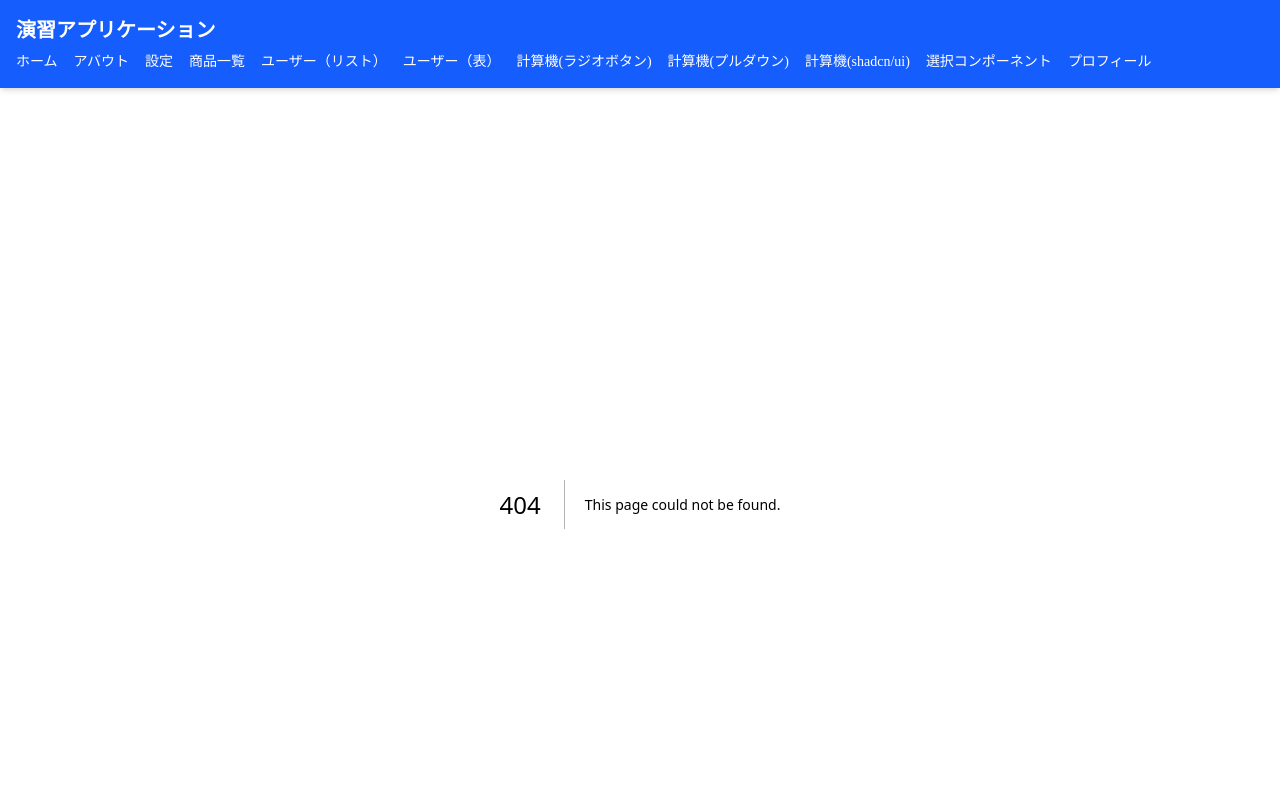
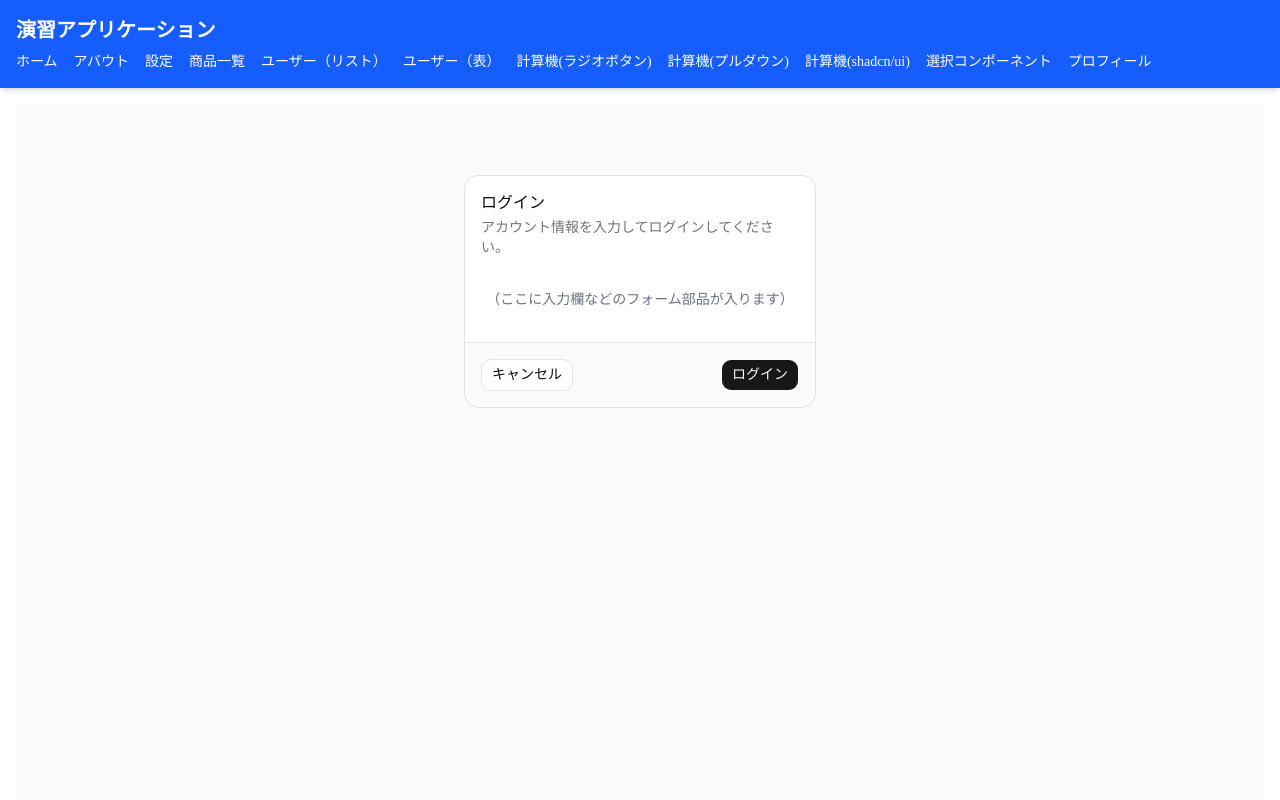
Before and after one commit to H-Akaogi/TS-Frontend-Exercise, a Next.js app: page /chapter05/list5/card in a window 1280 px wide. Before the commit this address had no page. Shown: the top 800 px of the page. Built offline with nearby package versions, Linux system fonts and the light colour scheme.

Commit message:
リスト5-6 カード

```diff
--- /dev/null
+++ b/app/chapter05/list5/card/page.tsx
@@ -0,0 +1,44 @@
+import { Button } from "@/components/ui/button";
+// 💡 Cardに関連するすべての部品をインポートする
+import {
+    Card,
+    CardContent,
+    CardDescription,
+    CardFooter,
+    CardHeader,
+    CardTitle,
+} from "@/components/ui/card";
+
+export default function CardSample() {
+    return (
+        <div className="p-8 bg-slate-50 min-h-screen">
+
+            {/* Card本体：全体の枠線、角丸、影をつける */}
+            {/* w-[350px] でカードの横幅を指定 */}
+            <Card className="w-[350px] mx-auto mt-10">
+
+                {/* ヘッダー部分：見出しと補足説明 */}
+                <CardHeader>
+                    <CardTitle>ログイン</CardTitle>
+                    <CardDescription>
+                        アカウント情報を入力してログインしてください。
+                    </CardDescription>
+                </CardHeader>
+
+                {/* コンテンツ部分：メインの中身（入力フォームなど） */}
+                <CardContent>
+                    <p className="text-sm text-gray-500 text-center py-4">
+                        （ここに入力欄などのフォーム部品が入ります）
+                    </p>
+                </CardContent>
+
+                {/* フッター部分：アクションボタンなど */}
+                {/* flex justify-between でボタンを左右に配置できる */}
+                <CardFooter className="flex justify-between">
+                    <Button variant="outline">キャンセル</Button>
+                    <Button>ログイン</Button>
+                </CardFooter>
+            </Card>
+        </div>
+    );
+}
--- /dev/null
+++ b/components/ui/card.tsx
@@ -0,0 +1,103 @@
+import * as React from "react"
+
+import { cn } from "@/lib/utils"
+
+function Card({
+  className,
+  size = "default",
+  ...props
+}: React.ComponentProps<"div"> & { size?: "default" | "sm" }) {
+  return (
+    <div
+      data-slot="card"
+      data-size={size}
+      className={cn(
+        "group/card flex flex-col gap-(--card-spacing) overflow-hidden rounded-xl bg-card py-(--card-spacing) text-sm text-card-foreground ring-1 ring-foreground/10 [--card-spacing:--spacing(4)] has-data-[slot=card-footer]:pb-0 has-[>img:first-child]:pt-0 data-[size=sm]:[--card-spacing:--spacing(3)] data-[size=sm]:has-data-[slot=card-footer]:pb-0 *:[img:first-child]:rounded-t-xl *:[img:last-child]:rounded-b-xl",
+        className
+      )}
+      {...props}
+    />
+  )
+}
+
+function CardHeader({ className, ...props }: React.ComponentProps<"div">) {
+  return (
+    <div
+      data-slot="card-header"
+      className={cn(
+        "group/card-header @container/card-header grid auto-rows-min items-start gap-1 rounded-t-xl px-(--card-spacing) has-data-[slot=card-action]:grid-cols-[1fr_auto] has-data-[slot=card-description]:grid-rows-[auto_auto] [.border-b]:pb-(--card-spacing)",
+        className
+      )}
+      {...props}
+    />
+  )
+}
+
+function CardTitle({ className, ...props }: React.ComponentProps<"div">) {
+  return (
+    <div
+      data-slot="card-title"
+      className={cn(
+        "font-heading text-base leading-snug font-medium group-data-[size=sm]/card:text-sm",
+        className
+      )}
+      {...props}
+    />
+  )
+}
+
+function CardDescription({ className, ...props }: React.ComponentProps<"div">) {
+  return (
+    <div
+      data-slot="card-description"
+      className={cn("text-sm text-muted-foreground", className)}
+      {...props}
+    />
+  )
+}
+
+function CardAction({ className, ...props }: React.ComponentProps<"div">) {
+  return (
+    <div
+      data-slot="card-action"
+      className={cn(
+        "col-start-2 row-span-2 row-start-1 self-start justify-self-end",
+        className
+      )}
+      {...props}
+    />
+  )
+}
+
+function CardContent({ className, ...props }: React.ComponentProps<"div">) {
+  return (
+    <div
+      data-slot="card-content"
+      className={cn("px-(--card-spacing)", className)}
+      {...props}
+    />
+  )
+}
+
+function CardFooter({ className, ...props }: React.ComponentProps<"div">) {
+  return (
+    <div
+      data-slot="card-footer"
+      className={cn(
+        "flex items-center rounded-b-xl border-t bg-muted/50 p-(--card-spacing)",
+        className
+      )}
+      {...props}
+    />
+  )
+}
+
+export {
+  Card,
+  CardHeader,
+  CardFooter,
+  CardTitle,
+  CardAction,
+  CardDescription,
+  CardContent,
+}
--- /dev/null
+++ b/components/ui/table.tsx
@@ -0,0 +1,116 @@
+"use client"
+
+import * as React from "react"
+
+import { cn } from "@/lib/utils"
+
+function Table({ className, ...props }: React.ComponentProps<"table">) {
+  return (
+    <div
+      data-slot="table-container"
+      className="relative w-full overflow-x-auto"
+    >
+      <table
+        data-slot="table"
+        className={cn("w-full caption-bottom text-sm", className)}
+        {...props}
+      />
+    </div>
+  )
+}
+
+function TableHeader({ className, ...props }: React.ComponentProps<"thead">) {
+  return (
+    <thead
+      data-slot="table-header"
+      className={cn("[&_tr]:border-b", className)}
+      {...props}
+    />
+  )
+}
+
+function TableBody({ className, ...props }: React.ComponentProps<"tbody">) {
+  return (
+    <tbody
+      data-slot="table-body"
+      className={cn("[&_tr:last-child]:border-0", className)}
+      {...props}
+    />
+  )
+}
+
+function TableFooter({ className, ...props }: React.ComponentProps<"tfoot">) {
+  return (
+    <tfoot
+      data-slot="table-footer"
+      className={cn(
+        "border-t bg-muted/50 font-medium [&>tr]:last:border-b-0",
+        className
+      )}
+      {...props}
+    />
+  )
+}
+
+function TableRow({ className, ...props }: React.ComponentProps<"tr">) {
+  return (
+    <tr
+      data-slot="table-row"
+      className={cn(
+        "border-b transition-colors hover:bg-muted/50 has-aria-expanded:bg-muted/50 data-[state=selected]:bg-muted",
+        className
+      )}
+      {...props}
+    />
+  )
+}
+
+function TableHead({ className, ...props }: React.ComponentProps<"th">) {
+  return (
+    <th
+      data-slot="table-head"
+      className={cn(
+        "h-10 px-2 text-left align-middle font-medium whitespace-nowrap text-foreground [&:has([role=checkbox])]:pr-0",
+        className
+      )}
+      {...props}
+    />
+  )
+}
+
+function TableCell({ className, ...props }: React.ComponentProps<"td">) {
+  return (
+    <td
+      data-slot="table-cell"
+      className={cn(
+        "p-2 align-middle whitespace-nowrap [&:has([role=checkbox])]:pr-0",
+        className
+      )}
+      {...props}
+    />
+  )
+}
+
+function TableCaption({
+  className,
+  ...props
+}: React.ComponentProps<"caption">) {
+  return (
+    <caption
+      data-slot="table-caption"
+      className={cn("mt-4 text-sm text-muted-foreground", className)}
+      {...props}
+    />
+  )
+}
+
+export {
+  Table,
+  TableHeader,
+  TableBody,
+  TableFooter,
+  TableHead,
+  TableRow,
+  TableCell,
+  TableCaption,
+}
```
